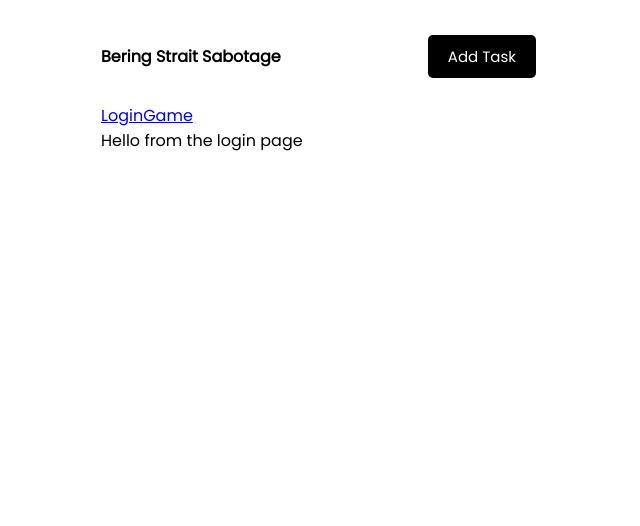
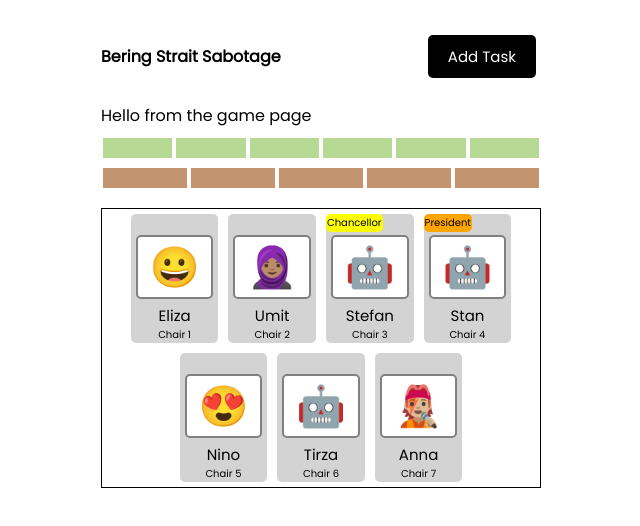
Before and after one commit to stefanvanderheijden/BeringStraitSabotage, a Vue app in the folder bssclient/: page / in a window 1280 px wide. Shown: the top 526 px of the page, without its empty margins (319-959 px from the left). Built offline with nearby package versions, Linux system fonts and the light colour scheme.

Commit message:
added the cardlanes

```diff
--- a/bssclient/src/App.vue
+++ b/bssclient/src/App.vue
@@ -1,8 +1,8 @@
 <template>
   <div class="container">
     <appHeader title="Bering Strait Sabotage" />
-    <router-link to="/">Login</router-link>
-    <router-link to="/game">Game</router-link>
+    <!-- <router-link to="/">Login</router-link>
+    <router-link to="/game">Game</router-link> -->
     <router-view />
   </div>
 </template>
--- /dev/null
+++ b/bssclient/src/components/cardLane.vue
@@ -0,0 +1,35 @@
+<template>
+  <div class="cardLane">
+    <cardPosition
+      v-bind:key="card.position"
+      v-for="card in cardLane"
+      :card="card"
+      :primaryColor="primaryColor"
+      :secondaryColor="secondaryColor"
+    />
+  </div>
+</template>
+
+<script>
+import cardPosition from "./cardPosition.vue";
+export default {
+  name: "cardLane",
+  props: {
+    primaryColor: String,
+    secondaryColor: String,
+    cardLane: Object,
+  },
+  components: {
+    cardPosition,
+  },
+};
+</script>
+
+<style scoped>
+.cardLane {
+  display: flex;
+  flex-direction: row;
+  justify-content: space-between;
+  margin: 10px 0px;
+}
+</style>
--- /dev/null
+++ b/bssclient/src/components/cardPosition.vue
@@ -0,0 +1,33 @@
+<template>
+  <div class="card" :style="style"></div>
+</template>
+
+<script>
+export default {
+  name: "cardPosition",
+  components: {},
+  props: {
+    primaryColor: String,
+    secondaryColor: String,
+    card: Object,
+  },
+  computed: {
+    style() {
+      return {
+        backgroundColor: this.card.activated
+          ? this.primaryColor
+          : this.secondaryColor,
+      };
+    },
+  },
+};
+</script>
+
+<style scoped>
+.card {
+  text-align: center;
+  height: 20px;
+  width: 100%;
+  margin: 0px 2px;
+}
+</style>
--- a/bssclient/src/components/playerBox.vue
+++ b/bssclient/src/components/playerBox.vue
@@ -1,6 +1,11 @@
 <template>
-  <div>Player Box</div>
-  hello
+  <div class="player">
+    <div v-if="player.chancellor" class="chancellor">Chancellor</div>
+    <div v-if="player.president" class="president">President</div>
+    <div class="player-emoticon">{{ player.emoticon }}</div>
+    <div class="player-name">{{ player.name }}</div>
+    <div class="chair">Chair {{ player.chair_number }}</div>
+  </div>
 </template>
 
 <script>
@@ -13,4 +18,46 @@ export default {
 };
 </script>
 
-<style scoped></style>
+<style scoped>
+.player {
+  position: relative;
+  padding-top: 16px;
+}
+.chancellor {
+  border-radius: 5px;
+  padding: 1px;
+  top: 0px;
+  position: absolute;
+  font-size: 10px;
+  text-align: center;
+  background-color: yellow;
+}
+.president {
+  border-radius: 5px;
+
+  padding: 1px;
+  top: 0px;
+  position: absolute;
+  font-size: 10px;
+  text-align: center;
+  background-color: orange;
+}
+.player-emoticon {
+  border: 2px solid grey;
+  font-size: 40px;
+  text-align: center;
+  background-color: white;
+  border-radius: 5px;
+  margin: 5px;
+}
+
+.player-name {
+  font-size: 15px;
+  text-align: center;
+}
+
+.chair {
+  font-size: 10px;
+  text-align: center;
+}
+</style>
--- a/bssclient/src/components/playerField.vue
+++ b/bssclient/src/components/playerField.vue
@@ -1,7 +1,12 @@
 <template>
-  <div>playerfield</div>
-  <div v-bind:key="player.id" v-for="player in $store.state.players">
-    <playerBox :player="player" />
+  <div class="playerField">
+    <div
+      class="player-box"
+      v-bind:key="player.id"
+      v-for="player in $store.state.players"
+    >
+      <playerBox :player="player" />
+    </div>
   </div>
 </template>
 
@@ -16,4 +21,20 @@ export default {
 };
 </script>
 
-<style scoped></style>
+<style scoped>
+.player-box {
+  background: lightgrey;
+  border-radius: 5px;
+  min-width: 20%;
+
+  margin: 5px;
+}
+.playerField {
+  border: 1px solid black;
+  display: flex;
+  flex-wrap: wrap;
+  justify-content: center;
+  align-items: center;
+  margin-top: 20px;
+}
+</style>
--- a/bssclient/src/main.js
+++ b/bssclient/src/main.js
@@ -2,22 +2,19 @@ import { createApp } from "vue";
 import App from "./App.vue";
 import LoginPlayer from "./views/Login.vue";
 import GamePage from "./views/Game.vue";
-import { createStore } from "./store/index.js";
-// Create a new store instance or import from module.
-const store = createStore;
-
+import { store } from "./store/store.js";
 import { createRouter, createWebHistory } from "vue-router";
 
 const routes = [
   {
     path: "/",
+    name: "game",
+    component: GamePage,
+  },
+  {
+    path: "/login",
     name: "login",
     component: LoginPlayer,
-  },
-  {
-    path: "/game",
-    name: "game",
-    component: GamePage,
   },
 ];
 const router = createRouter({
--- a/bssclient/src/store/index.js
+++ /dev/null
@@ -1,106 +0,0 @@
-import { createStore } from "vuex";
-
-export default createStore({
-  state: {
-    players: [
-      {
-        id: 1,
-        name: "Eliza",
-        emoticon: "😀",
-        chair_number: 1,
-        role: "Fascist",
-        identity: "Hitler",
-        chancellor: false,
-        president: false,
-        chancellor_candidate: false,
-        president_candidate: false,
-        alive: true,
-      },
-      {
-        id: 2,
-        name: "Umit",
-        emoticon: "🧕🏽",
-        chair_number: 2,
-        role: "Democrat",
-        identity: "Citizen",
-        chancellor: false,
-        president: false,
-        chancellor_candidate: false,
-        president_candidate: false,
-        alive: true,
-      },
-      {
-        id: 3,
-        name: "Stefan",
-        emoticon: "🤖",
-        chair_number: 3,
-        role: "Democrat",
-        identity: "Citizen",
-        chancellor: true,
-        president: false,
-        chancellor_candidate: false,
-        president_candidate: false,
-        alive: true,
-      },
-      {
-        id: 4,
-        name: "Stan",
-        emoticon: "🤖",
-        chair_number: 4,
-        role: "Democrat",
-        identity: "Citizen",
-        chancellor: false,
-        president: true,
-        chancellor_candidate: false,
-        president_candidate: false,
-        alive: true,
-      },
-      {
-        id: 5,
-        name: "Nino",
-        emoticon: "😍",
-        chair_number: 5,
-        role: "Democrat",
-        identity: "Citizen",
-        chancellor: true,
-        president: false,
-        chancellor_candidate: false,
-        president_candidate: false,
-        alive: true,
-      },
-      {
-        id: 6,
-        name: "Tirza",
-        emoticon: "🤖",
-        chair_number: 6,
-        role: "Fascist",
-        identity: "Citizen",
-        chancellor: false,
-        president: false,
-        chancellor_candidate: true,
-        president_candidate: false,
-        alive: true,
-      },
-      {
-        id: 7,
-        name: "Anna",
-        emoticon: "🧑🏼‍🎤",
-        chair_number: 7,
-        role: "Democrat",
-        identity: "Citizen",
-        chancellor: false,
-        president: false,
-        chancellor_candidate: false,
-        president_candidate: true,
-        alive: true,
-      },
-    ],
-  },
-  mutations: {},
-  actions: {
-    // ...
-  },
-  modules: {
-    // ...
-  },
-});
--- /dev/null
+++ b/bssclient/src/store/store.js
@@ -0,0 +1,177 @@
+import { createStore } from "vuex";
+
+export const store = createStore({
+  state: {
+    players: [
+      {
+        id: 1,
+        name: "Eliza",
+        emoticon: "😀",
+        chair_number: 1,
+        role: "Fascist",
+        identity: "Hitler",
+        chancellor: false,
+        president: false,
+        chancellor_candidate: false,
+        president_candidate: false,
+        alive: true,
+      },
+      {
+        id: 2,
+        name: "Umit",
+        emoticon: "🧕🏽",
+        chair_number: 2,
+        role: "Democrat",
+        identity: "Citizen",
+        chancellor: false,
+        president: false,
+        chancellor_candidate: false,
+        president_candidate: false,
+        alive: true,
+      },
+      {
+        id: 3,
+        name: "Stefan",
+        emoticon: "🤖",
+        chair_number: 3,
+        role: "Democrat",
+        identity: "Citizen",
+        chancellor: true,
+        president: false,
+        chancellor_candidate: false,
+        president_candidate: false,
+        alive: true,
+      },
+      {
+        id: 4,
+        name: "Stan",
+        emoticon: "🤖",
+        chair_number: 4,
+        role: "Democrat",
+        identity: "Citizen",
+        chancellor: false,
+        president: true,
+        chancellor_candidate: false,
+        president_candidate: false,
+        alive: true,
+      },
+      {
+        id: 5,
+        name: "Nino",
+        emoticon: "😍",
+        chair_number: 5,
+        role: "Democrat",
+        identity: "Citizen",
+        chancellor: false,
+        president: false,
+        chancellor_candidate: false,
+        president_candidate: false,
+        alive: true,
+      },
+      {
+        id: 6,
+        name: "Tirza",
+        emoticon: "🤖",
+        chair_number: 6,
+        role: "Fascist",
+        identity: "Citizen",
+        chancellor: false,
+        president: false,
+        chancellor_candidate: true,
+        president_candidate: false,
+        alive: true,
+      },
+      {
+        id: 7,
+        name: "Anna",
+        emoticon: "🧑🏼‍🎤",
+        chair_number: 7,
+        role: "Democrat",
+        identity: "Citizen",
+        chancellor: false,
+        president: false,
+        chancellor_candidate: false,
+        president_candidate: true,
+        alive: true,
+      },
+    ],
+    democratic_lane: [
+      {
+        position: 1,
+        action: 0,
+        description: "No special action for this position",
+        activated: false,
+      },
+      {
+        position: 2,
+        action: 0,
+        description: "No special action for this position",
+        activated: false,
+      },
+      {
+        position: 3,
+        action: 0,
+        description: "No special action for this position",
+        activated: false,
+      },
+      {
+        position: 4,
+        action: 0,
+        description: "No special action for this position",
+        activated: false,
+      },
+      {
+        position: 5,
+        action: 0,
+        description: "No special action for this position",
+        activated: false,
+      },
+      {
+        position: 6,
+        action: 1,
+        description: "When this position is played, the democrats win!",
+        activated: false,
+      },
+    ],
+    fascist_lane: [
+      {
+        position: 1,
+        action: 0,
+        description: "No special action for this position",
+        activated: false,
+      },
+      {
+        position: 2,
+        action: 0,
+        description: "No special action for this position",
+        activated: false,
+      },
+      {
+        position: 3,
+        action: 2,
+        description: "The President examines the top three cards of the deck",
+        activated: false,
+      },
+      {
+        position: 4,
+        action: 3,
+        description: "The President must kill a player",
+        activated: false,
+      },
+      {
+        position: 5,
+        action: 4,
+        description:
+          "The President must kill a player and Veto power is unlocked",
+        activated: false,
+      },
+    ],
+  },
+  mutations: {},
+  actions: {
+    // ...
+  },
+  modules: {
+    // ...
+  },
+});
--- a/bssclient/src/views/Game.vue
+++ b/bssclient/src/views/Game.vue
@@ -1,14 +1,27 @@
 <template>
   <div>Hello from the game page</div>
+
+  <cardLane
+    :cardLane="$store.state.democratic_lane"
+    primaryColor="#6DD544"
+    secondaryColor="#B6DA93"
+  />
+  <cardLane
+    :cardLane="$store.state.fascist_lane"
+    primaryColor="#8D5723"
+    secondaryColor="#C2946F"
+  />
   <playerField> </playerField>
 </template>
 
 <script>
 import playerField from "../components/playerField.vue";
+import cardLane from "../components/cardLane.vue";
 export default {
   name: "GamePage",
   components: {
     playerField,
+    cardLane,
   },
 };
 </script>
```
Also changed, not shown: 1 other file (tests, documents, lock files or other folders).
